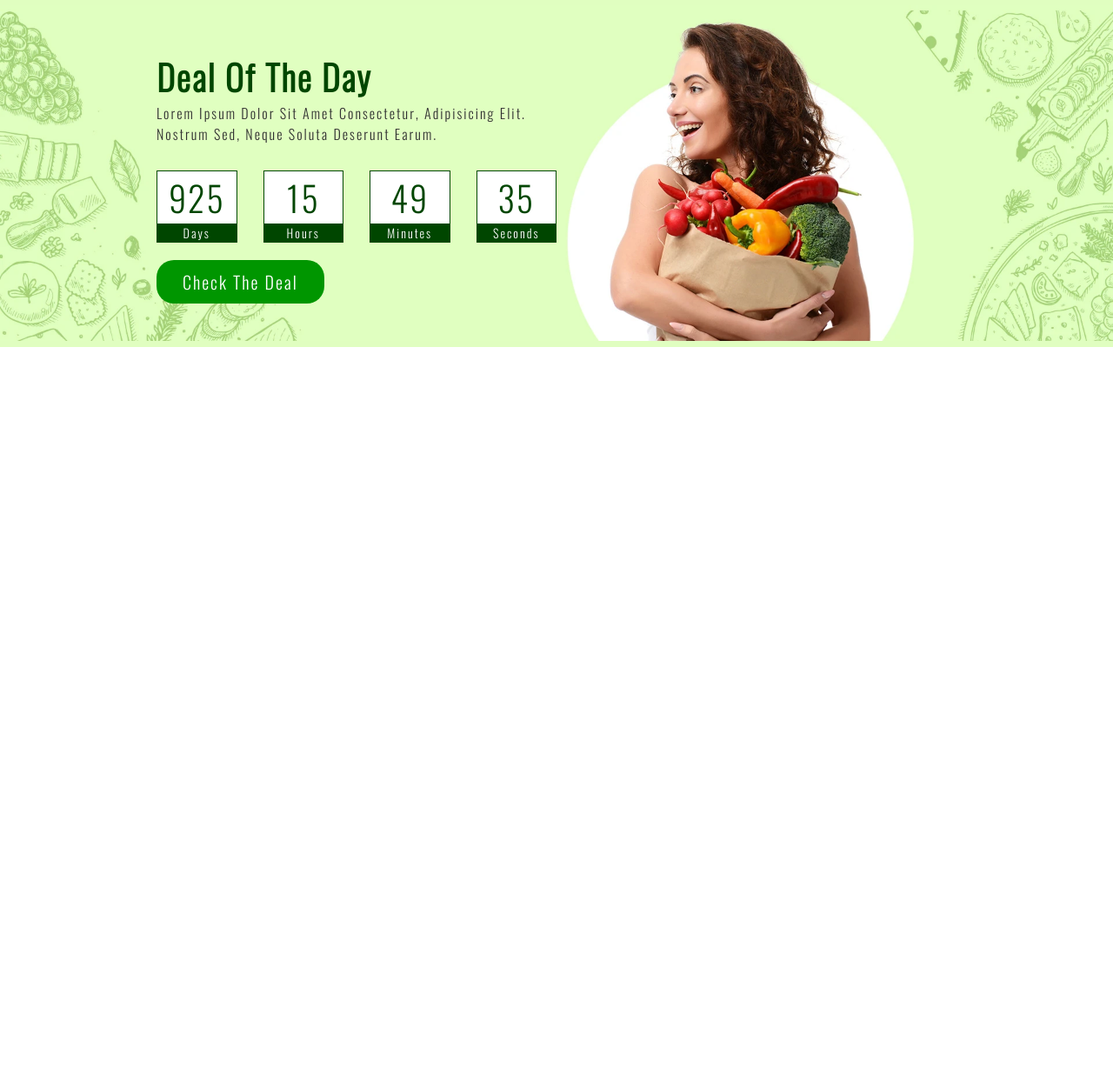
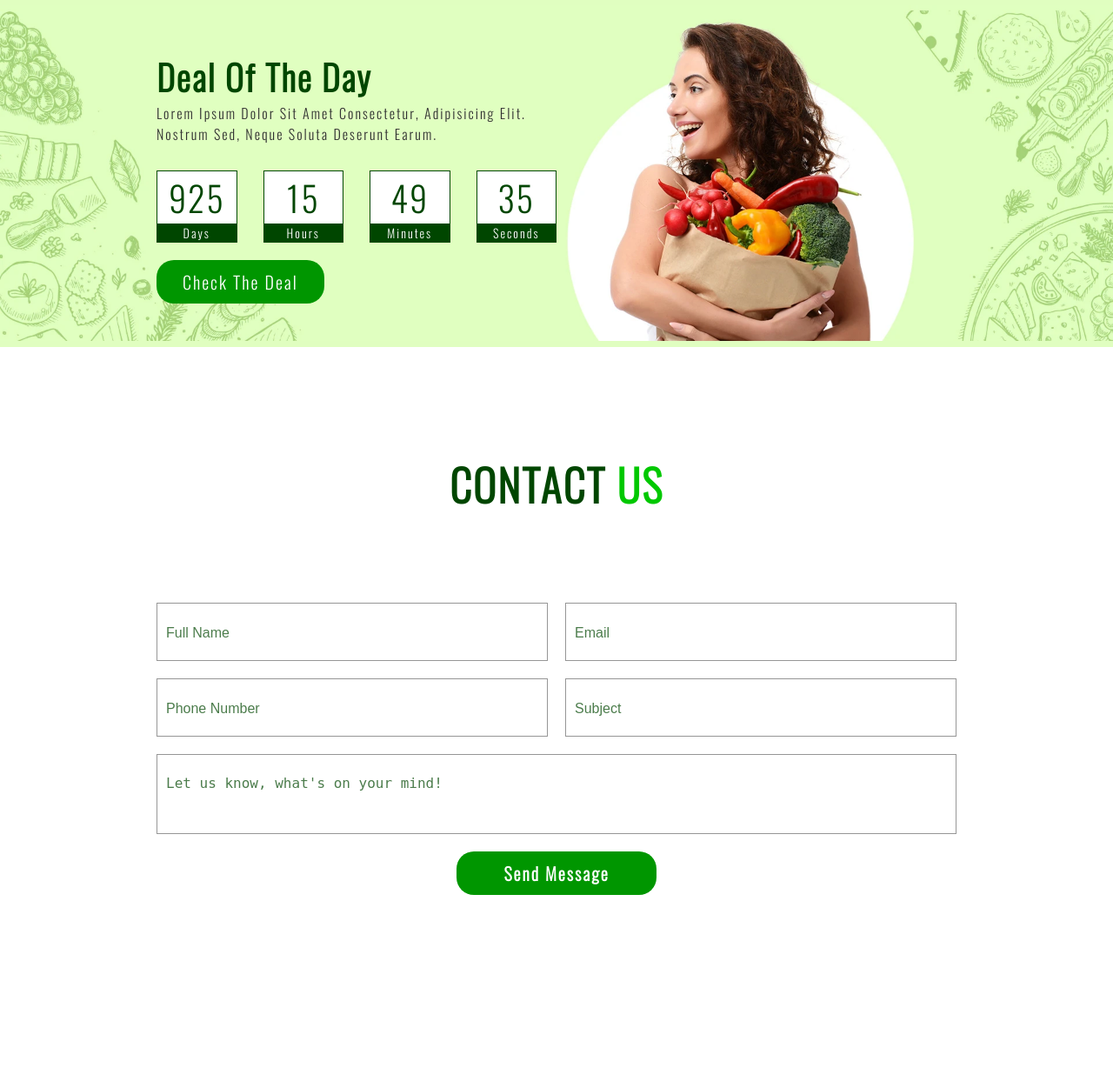
Before and after one commit to mistersakil/grocery-landing-page-using-html-css-js, a PHP site: page / in a window 1280 px wide. Shown: the part 3127-4355 px from the top of the page at 87% size. After the commit the page ends 4156 px from the top, so only its background shows below. Run offline with PHP 8.4, Linux system fonts and the light colour scheme.

Commit message:
complete contact form section

```diff
--- a/css/responsive.css
+++ b/css/responsive.css
@@ -334,3 +334,33 @@
 }
 
 /* End: Deal Of The Day Section */
+
+/*  Contact us */
+
+@media screen and (max-width: 1200px) {
+  .contact {
+    padding: 5rem 2rem;
+  }
+}
+@media screen and (max-width: 700px) {
+  .contact .form .submit .btn {
+    width: 40%;
+    font-size: 2rem;
+    font-weight: 700;
+  }
+}
+@media screen and (max-width: 300px) {
+  .contact .form .input {
+    width: 100%;
+  }
+  .contact .form textarea.input {
+    height: 15rem;
+  }
+  .contact .form .submit .btn {
+    width: 100%;
+    font-size: 2rem;
+    font-weight: 500;
+  }
+}
+
+/*  End: Contact us */
--- a/css/style.css
+++ b/css/style.css
@@ -500,7 +500,7 @@
   position: relative;
   display: flex;
   align-items: center;
-  margin-bottom: 120rem;
+  margin-bottom: 5rem;
 }
 
 .deal .container {
@@ -560,3 +560,66 @@
   transform: scale(1.2);
 }
 /* End: Deal Of The Day Section */
+
+/*  Contact us */
+.contact {
+  padding: 5rem 18rem;
+}
+.contact .sectionTitle {
+  text-align: center;
+  text-transform: uppercase;
+  font-weight: 700;
+  font-size: 5rem;
+  color: var(--green100);
+  margin: 2rem 0 10rem 0;
+}
+.contact .sectionTitle span {
+  text-transform: inherit;
+  font-weight: inherit;
+  font-size: inherit;
+  color: var(--green200);
+}
+.contact .form {
+  display: flex;
+  flex-wrap: wrap;
+  flex-direction: row;
+  align-items: center;
+  justify-content: space-between;
+  gap: 2rem;
+}
+.contact .form .input {
+  flex: 48%;
+  font-size: 2rem;
+  color: var(--green100);
+  padding: 2rem 1rem;
+  line-height: 2.5rem;
+  border: 0.1rem solid var(--grey150);
+  outline: none;
+  text-transform: initial;
+}
+.contact .form textarea.input {
+  resize: none;
+}
+.contact .form .input::placeholder {
+  color: var(--green100);
+  font-size: 1.6rem;
+  letter-spacing: normal;
+  opacity: 0.7;
+  text-transform: initial;
+}
+.contact .form .submit {
+  flex: 1 1 100%;
+  display: flex;
+  justify-content: center;
+  align-items: center;
+}
+.contact .form .submit .btn {
+  width: 25%;
+  font-size: 2rem;
+  font-weight: 700;
+  font-family: Oswald, Roboto, sans-serif;
+}
+.contact .form .submit .btn:hover {
+  background: var(--green100);
+}
+/*  End: Contact us */
--- a/index.html
+++ b/index.html
@@ -350,6 +350,52 @@
 
     <!-- End: Deal Of The Day Section -->
 
+    <!-- Contact us -->
+
+    <section class="contact" id="contact">
+      <h2 class="sectionTitle">Contact <span>Us</span></h2>
+      <form action="#" method="post" class="form">
+        <input
+          type="text"
+          id="name"
+          name="name"
+          class="input"
+          placeholder="Full Name"
+        />
+        <input
+          type="text"
+          id="email"
+          name="email"
+          class="input"
+          placeholder="Email"
+        />
+        <input
+          type="number"
+          id="mobile"
+          name="mobile"
+          class="input"
+          placeholder="Phone Number"
+        />
+        <input
+          type="text"
+          id="subject"
+          name="subject"
+          class="input"
+          placeholder="Subject"
+        />
+        <textarea
+          id="message"
+          name="message"
+          class="input"
+          placeholder="Let us know, what's on your mind!"
+        ></textarea>
+        <div class="submit">
+          <input type="submit" value="Send Message" class="btn" />
+        </div>
+      </form>
+    </section>
+    <!-- End: Contact us -->
+
     <!-- Scripts  -->
     <script src="./js/main.js"></script>
   </body>
```
